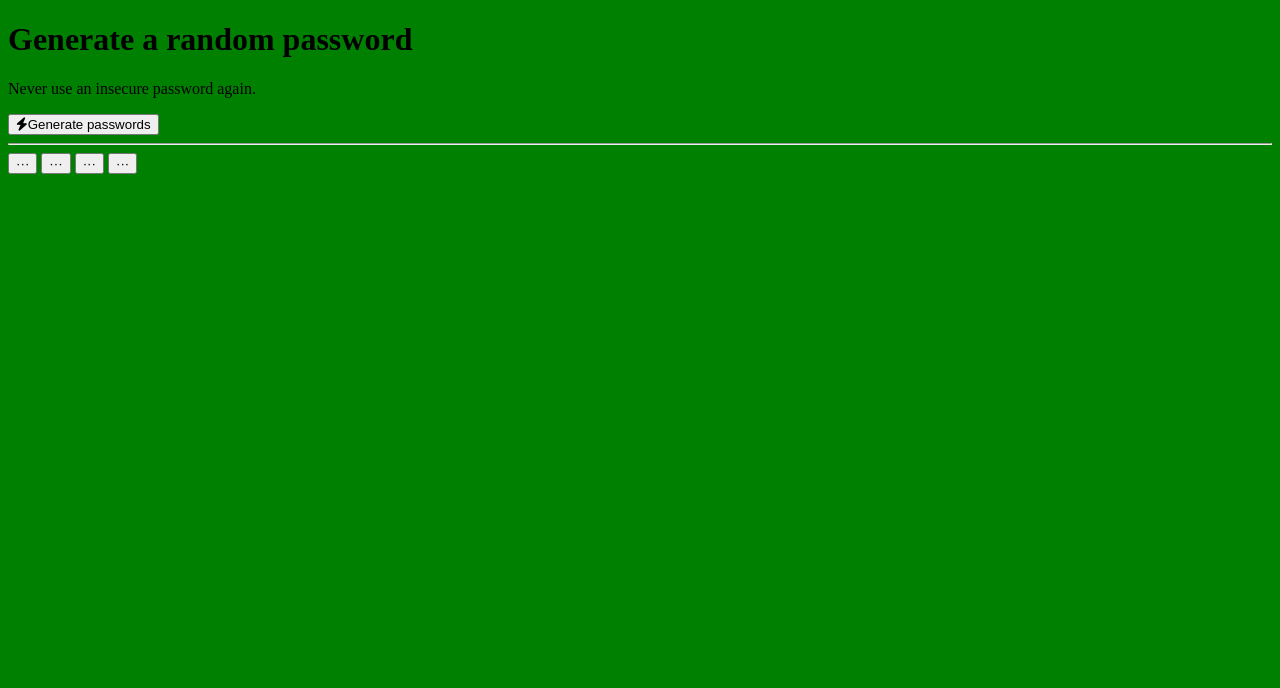
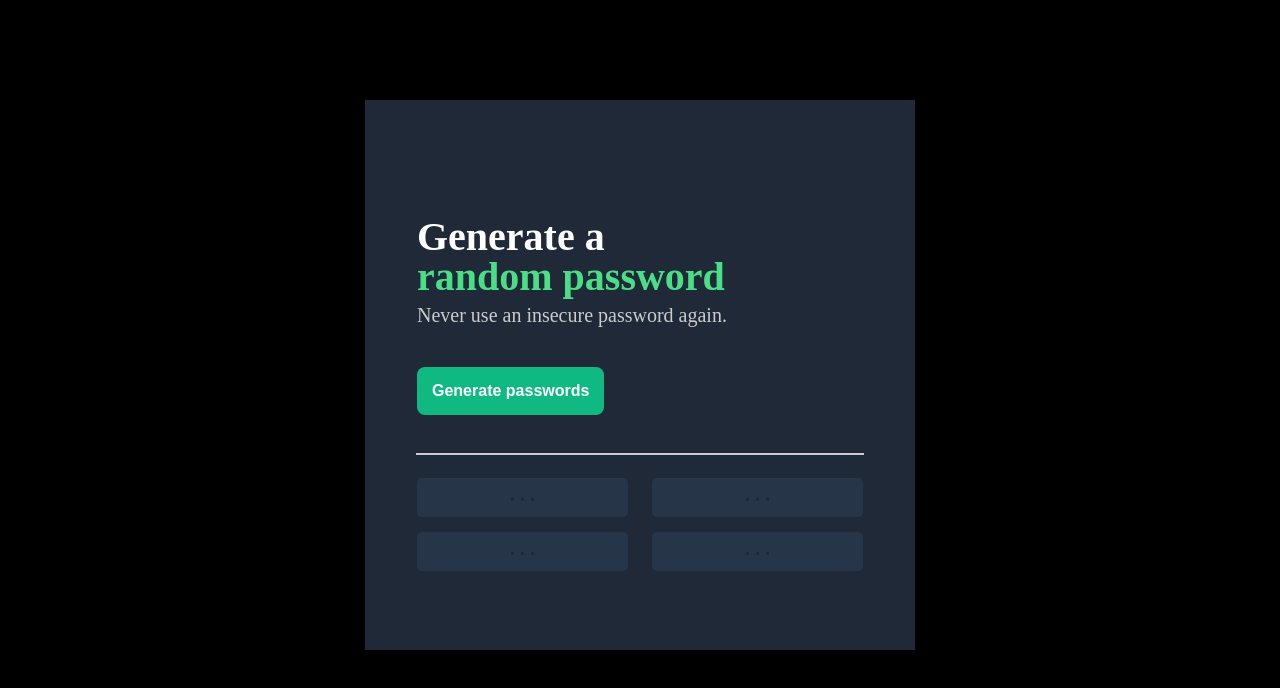
Before and after one commit to ThorondorManwe/password-generator, a plain HTML site: page index.html in a window 1280 px wide. Drawn offline with Linux system fonts and the light colour scheme.

Commit message:
Added styles to the background, the main button and the generated psswords

```diff
--- a/index.css
+++ b/index.css
@@ -1,3 +1,76 @@
 body {
-    background-color: green;
+    background-color: #000000;
+    margin: 0px;
 }
+
+
+#main {
+    background-color: #1F2937;
+    width: 550px;
+    height: 550px;
+    margin: 0 auto;
+}
+
+#firstBox {
+    padding-top: 90px;
+    margin-top: 100px;
+}
+
+#title {
+    color: white;
+    font-size: 40px;
+    width: 360px;
+    margin-left: 52px;
+    line-height: 40px;
+    letter-spacing: 2.5%;
+}
+
+p {
+    color: #CCCCCC;
+    font-size: 20px;
+    margin-top: -20px;
+    margin-left: 52px;
+}
+
+#random {
+    color: #4ADF86;
+}
+
+#passwordGenerator {
+    background-color: #10B981;
+    padding: 15px;
+    color: white;
+    font-size: 16px;
+    font-weight: bold;
+    margin: 20px 0 30px 52px;;
+    border: none;
+    border-radius: 8px;
+}
+
+hr {
+    width: 446px;
+    border: 0.5px solid #CCCCCC;
+}
+
+#passwordInner {
+    width: 446px;
+    margin: 0 auto;
+    display: flex;
+    flex-wrap: wrap;
+    justify-content: space-between;
+}
+
+.passwordGenerated {
+    width: 211px;
+    height: 39px;
+    color: #1F2937;
+    font-size: 30px;
+    background-color: #273549;
+    border: none;
+    border-radius: 5px;
+    margin-top: 15px;
+}
+
+.verde {
+    color: #55F991;
+}
--- a/index.html
+++ b/index.html
@@ -4,7 +4,9 @@
     <head>
         <title>Password Generator</title>
         <meta charset="UTF-8" lang="en">
-        <script src="https://kit.fontawesome.com/76d65dc6ab.js" crossorigin="anonymous"></script>
+        <link rel="preconnect" href="https://fonts.googleapis.com">
+        <link rel="preconnect" href="https://fonts.gstatic.com" crossorigin>
+        <link href="https://fonts.googleapis.com/css2?family=Inter:wght@400;600;700;800&family=Karla:wght@400;500;700;800&family=Open+Sans:wght@300&display=swap" rel="stylesheet">
         <link rel="stylesheet" href="index.css">
         <script src="index.js" defer></script>
     </head>
@@ -13,16 +15,20 @@
 
         <div id="main">
 
-            <h1>Generate a random password</h1>
-            <p>Never use an insecure password again.</p>
 
-            <button onclick="passwords()"><i class="fa-solid fa-bolt"></i>Generate passwords</button>
+            <div id="firstBox">
+                <h1 id="title">Generate a <br><span id="random">random password</span></h1>
+                <p>Never use an insecure password again.</p>
+
+                <button onclick="passwords()" id="passwordGenerator"></i>Generate passwords</button>
+            </div>
+
 
             <div id="passwords">
 
                 <hr>
 
-                <div>
+                <div id="passwordInner">
                     <button class="passwordGenerated" id="password1">···</button>
                     <button class="passwordGenerated" id="password2">···</button>
                     <button class="passwordGenerated" id="password3">···</button>
--- a/index.js
+++ b/index.js
@@ -37,15 +37,19 @@ function generatePassword() {
 function passwords() {
     let passwordGenerado1 = generatePassword();
     password1.textContent = passwordGenerado1;
+    password1.setAttribute('class', "passwordGenerated verde");
 
     let passwordGenerado2 = generatePassword();
     password2.textContent = passwordGenerado2;
+    password2.setAttribute('class', "passwordGenerated verde");
 
     let passwordGenerado3 = generatePassword();
     password3.textContent = passwordGenerado3;
+    password3.setAttribute('class', "passwordGenerated verde");
 
     let passwordGenerado4 = generatePassword();
     password4.textContent = passwordGenerado4;
+    password4.setAttribute('class', "passwordGenerated verde");
 
 }
 
```
